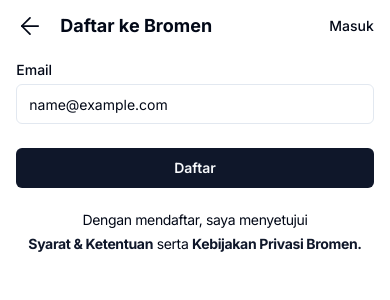
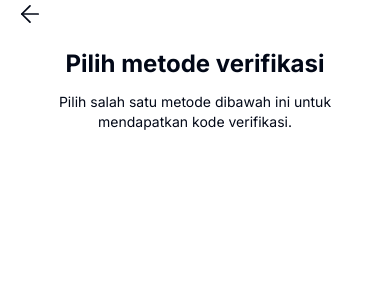
Before and after one commit to choiruladamm/solomon-webstore, a Next.js app: page /register in a window 390 px wide. Both pictures are taken after typing "name@example.com" into the empty fields and a click on the button "Daftar". Shown: the top 300 px of the page. Built offline with nearby package versions, Linux system fonts and the light colour scheme.

Commit message:
feat(auth): wip step register users

```diff
--- a/src/modules/partials/form-send-otp.tsx
+++ b/src/modules/partials/form-send-otp.tsx
@@ -15,16 +15,19 @@
 import { useForm } from 'react-hook-form';
 import { zodResolver } from '@hookform/resolvers/zod';
 import { Button } from '@/components/ui/button';
+import { Loader } from 'lucide-react';
 
 interface FormSendOtpProps extends React.HTMLAttributes<HTMLDivElement> {
 	buttonText: string;
 	extraComponent?: React.ReactNode;
+	setStep?: React.Dispatch<React.SetStateAction<number>>;
 }
 
 const FormSendOtp: FC<FormSendOtpProps> = ({
 	className,
 	buttonText,
 	extraComponent,
+	setStep,
 	...props
 }) => {
 	const [isPending, setIsPending] = React.useState<boolean>(false);
@@ -37,7 +40,16 @@
 		},
 	});
 
-	const onSubmit = async (data: z.infer<typeof sendOtpDto>) => {};
+	const onSubmit = async (data: z.infer<typeof sendOtpDto>) => {
+		setIsPending(true);
+		await new Promise(resolve => setTimeout(resolve, 1000));
+		try {
+			setStep && setStep(2);
+		} catch (error) {
+		} finally {
+			setIsPending(false);
+		}
+	};
 
 	return (
 		<div className={cn('grid gap-6', className)} {...props}>
@@ -64,6 +76,7 @@
 							disabled={isPending}
 							className='w-full font-semibold'
 						>
+							{isPending && <Loader className='mr-2 size-4 animate-spin' />}
 							{buttonText}
 						</Button>
 					</div>
--- a/src/modules/users/auth-register/auth-register-page.tsx
+++ b/src/modules/users/auth-register/auth-register-page.tsx
@@ -1,3 +1,5 @@
+'use client';
+
 import { Button } from '@/components/ui/button';
 import React, { FC } from 'react';
 
@@ -8,9 +10,12 @@
 interface AuthRegisterPageProps {}
 
 const AuthRegisterPage: FC<AuthRegisterPageProps> = ({}) => {
+	const [step, setStep] = React.useState(1);
+
 	return (
 		<main>
-			<div className='layout mt-3 space-y-5 sm:hidden'>
+			{step === 1 && (
+				<div className='layout mt-3 space-y-6 sm:hidden'>
 					{/* heading */}
 					<div className='flex items-center justify-between'>
 						<div className='flex items-center gap-x-4'>
@@ -25,7 +30,7 @@
 					</div>
 
 					{/* form */}
-				<FormSendOtp buttonText='Daftar' />
+					<FormSendOtp setStep={setStep} buttonText='Daftar' />
 
 					{/* footer */}
 					<div className='text-center leading-6 tracking-tight'>
@@ -39,6 +44,29 @@
 						</Link>
 					</div>
 				</div>
+			)}
+
+			{step === 2 && (
+				<div className='layout space-y-5 bg-white sm:hidden'>
+					{/* heading */}
+					<div className='flex items-center justify-between'>
+						<div className='flex items-center gap-x-4'>
+							<Link href='/register' onClick={() => setStep(1)}>
+								<ArrowLeft strokeWidth={1.5} className='size-7' />
+							</Link>
+						</div>
+					</div>
+
+					{/* content */}
+					<div className='mx-auto space-y-3 text-center'>
+						<h3 className='text-2xl'>Pilih metode verifikasi</h3>
+						<p>
+							Pilih salah satu metode dibawah ini untuk mendapatkan kode
+							verifikasi.
+						</p>
+					</div>
+				</div>
+			)}
 		</main>
 	);
 };
```
Lines whose indentation alone changed are shown as unchanged.
